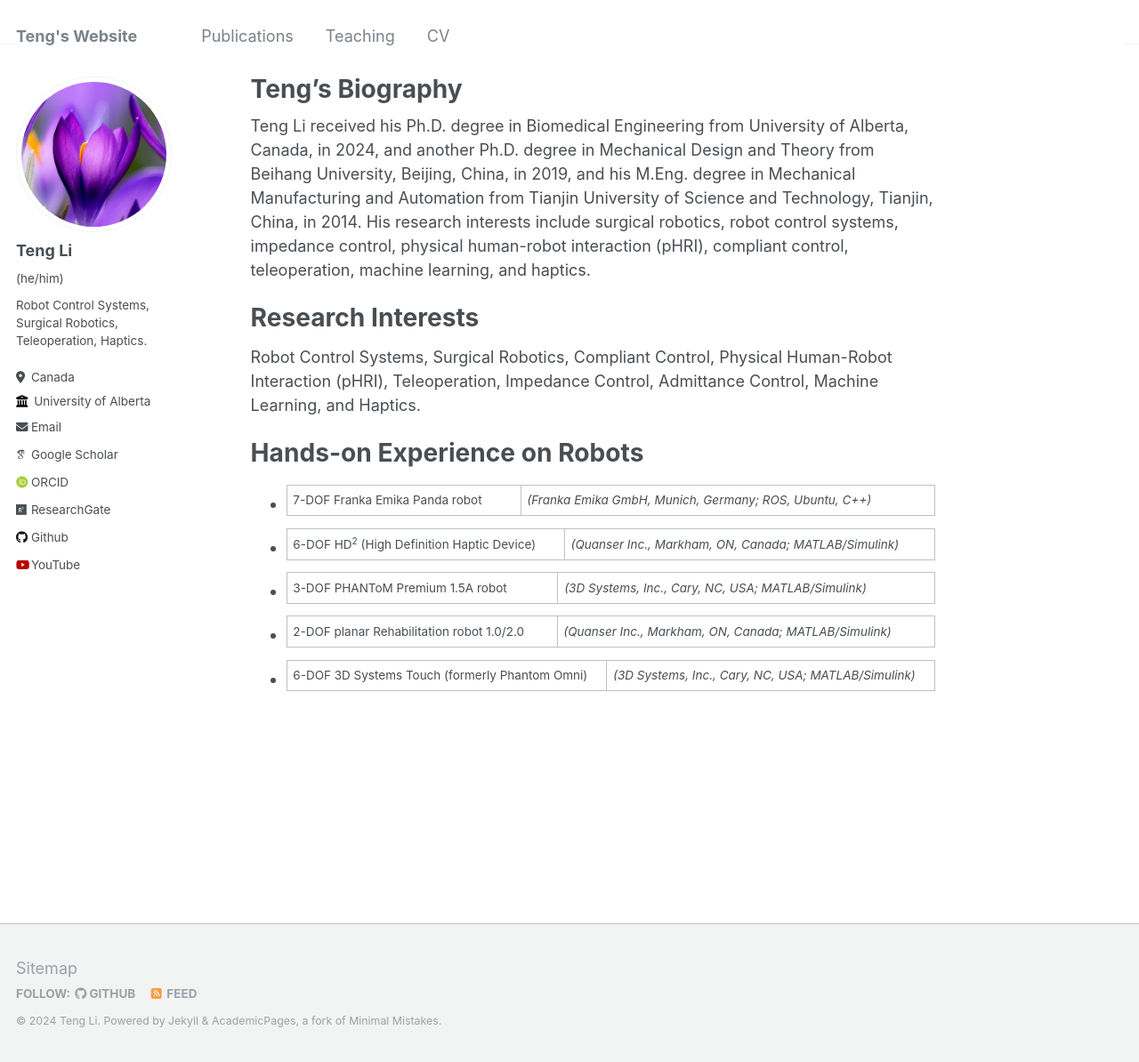
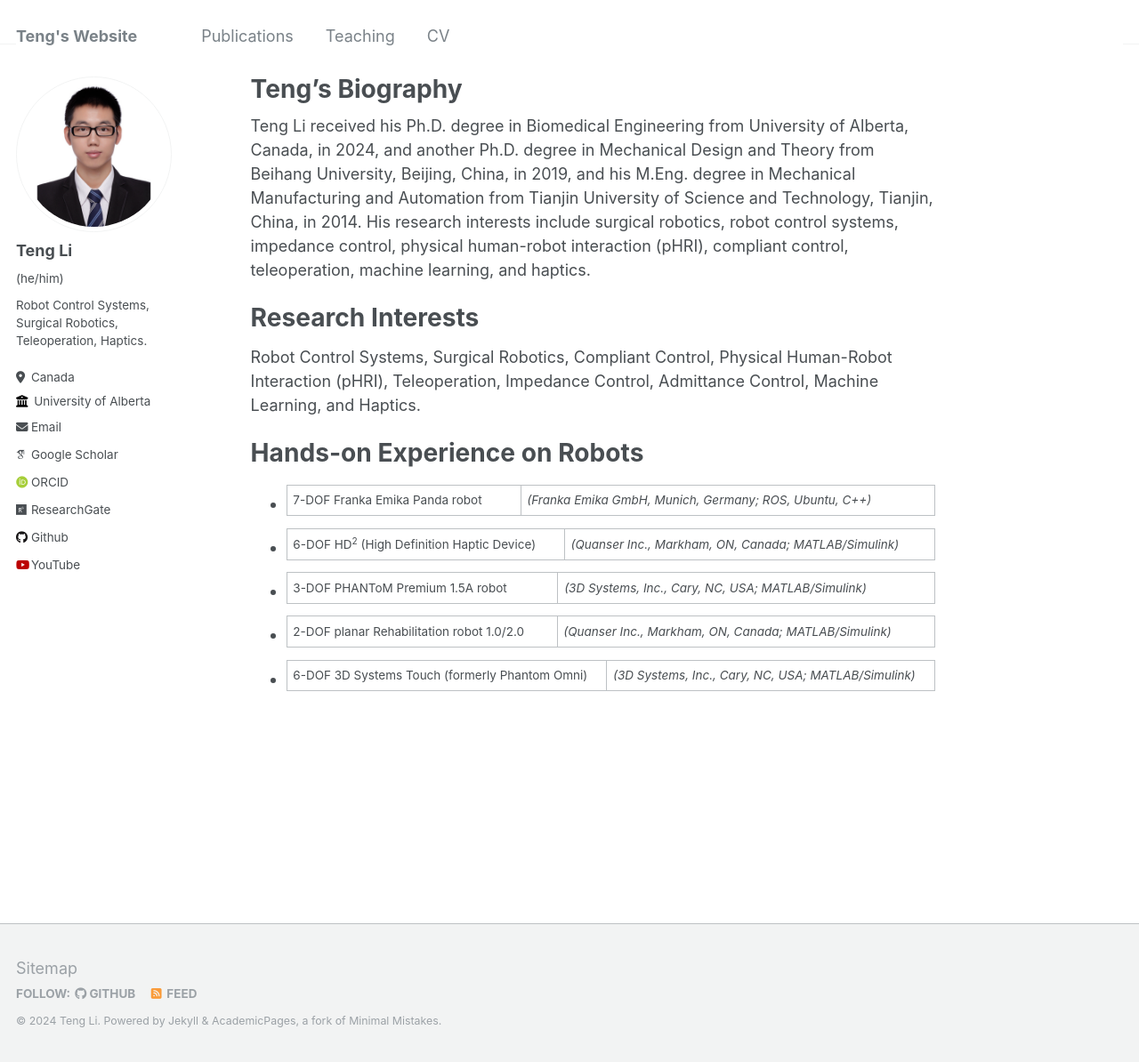
Before and after one commit to teng4/teng4.github.io, a Jekyll site: the page built from _pages/about.md, in a window 1280 px wide and 1194 px high. Shown: the whole window at 89% size. Built offline with Jekyll 4.4.1, drawn with Linux system fonts in a browser that asks for light colours; some web fonts are replaced.

Commit message:
Update _config.yml

```diff
--- a/_config.yml
+++ b/_config.yml
@@ -21,7 +21,7 @@
 #               Additional customization can be done by editing /_includes/author-profile.html
 author:
   # Biographic information
-  avatar           : "20230320_720x720.png" #"20230320_720x720.png" #"flower_lotus01_500x500.png" #"profile.png" #"flower_tulips01.jpg"  #"profile.png"
+  avatar           : "TengLi_720x720.png" #"20230320_720x720.png" #"flower_lotus01_500x500.png" #"profile.png" #"flower_tulips01.jpg"  #"profile.png"
   name             : "Teng Li"  #"Your Sidebar Name"
   pronouns         : "(he/him)" # example: "she/her"
   bio              : "Robot Control Systems, Surgical Robotics, Teleoperation, Haptics." # "Short biography for the left-hand sidebar"
```
